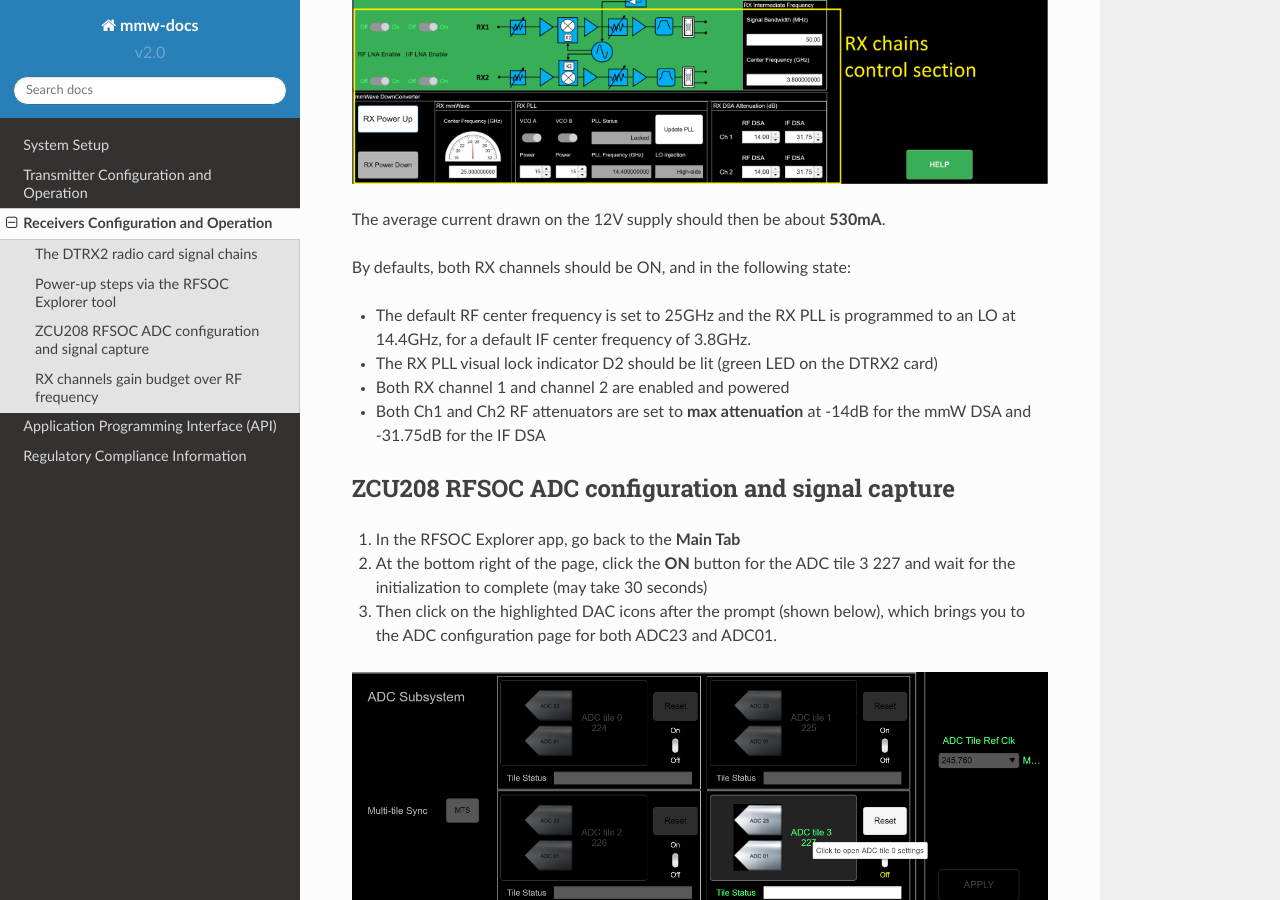
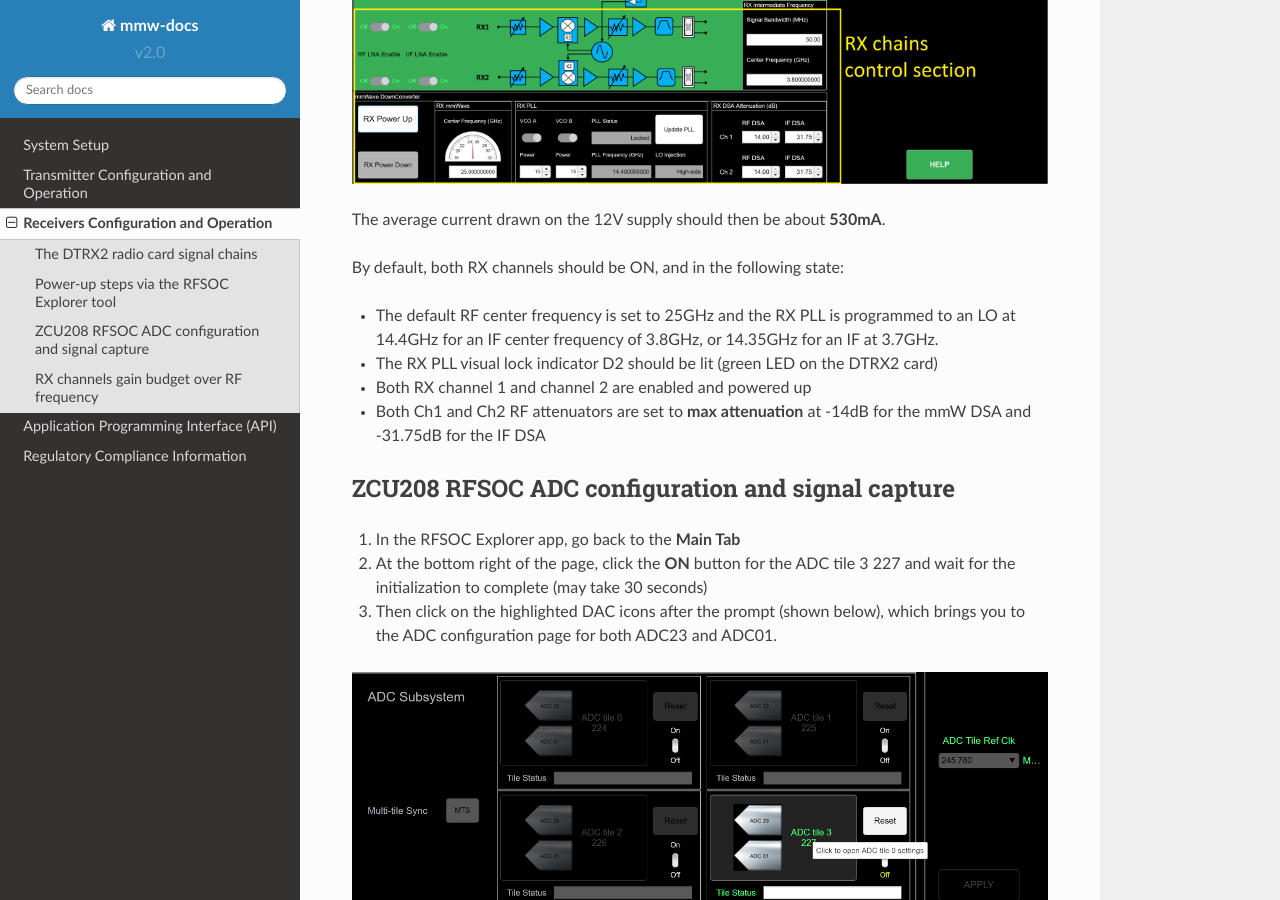
Before and after one commit to AvnetDev/rfsoc-board-docs, a Sphinx documentation site: the page built from docs/source/rx_setup.rst, in a window 1280 px wide and 900 px high, scrolled down 1787 px. Built offline with Sphinx 7.4.7 and the Read the Docs theme 2.0.0, drawn with Linux system fonts in a browser that asks for light colours.

Commit message:
Minor edits and updates

```diff
--- a/docs/source/rx_setup.rst
+++ b/docs/source/rx_setup.rst
@@ -42,11 +42,11 @@ From the RFSOC Explorer application, go to the **“Otava DTRX”** tab in the R
 
 The average current drawn on the 12V supply should then be about **530mA**.
 
-By defaults, both RX channels should be ON, and in the following state:
+By default, both RX channels should be ON, and in the following state:
 
--  The default RF center frequency is set to 25GHz and the RX PLL is programmed to an LO at 14.4GHz, for a default IF center frequency of 3.8GHz.
+-  The default RF center frequency is set to 25GHz and the RX PLL is programmed to an LO at 14.4GHz for an IF center frequency of 3.8GHz, or 14.35GHz for an IF at 3.7GHz.
 -	 The RX PLL visual lock indicator D2 should be lit (green LED on the DTRX2 card)
--	 Both RX channel 1 and channel 2 are enabled and powered
+-	 Both RX channel 1 and channel 2 are enabled and powered up
 -	 Both Ch1 and Ch2 RF attenuators are set to **max attenuation** at -14dB for the mmW DSA and -31.75dB for the IF DSA
 
 ZCU208 RFSOC ADC configuration and signal capture
```
